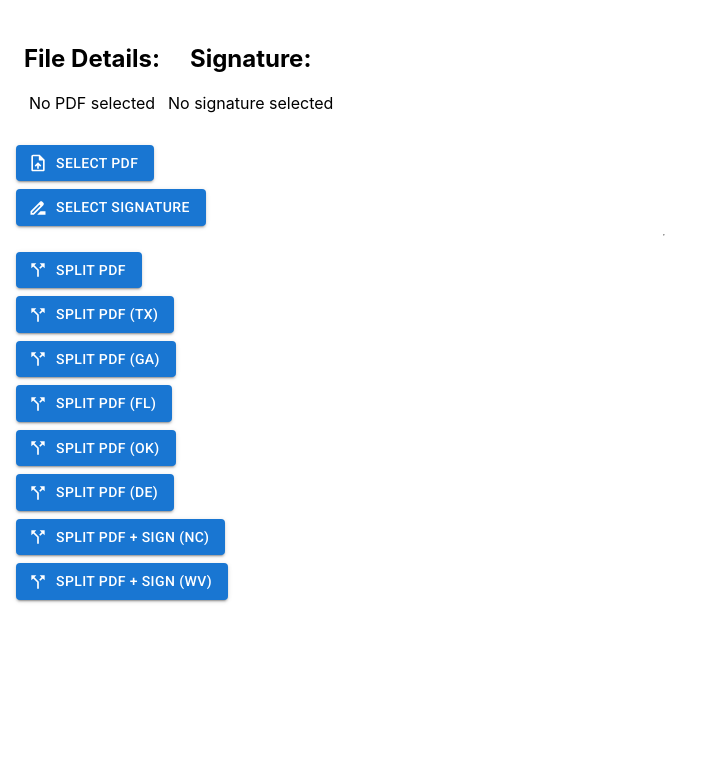
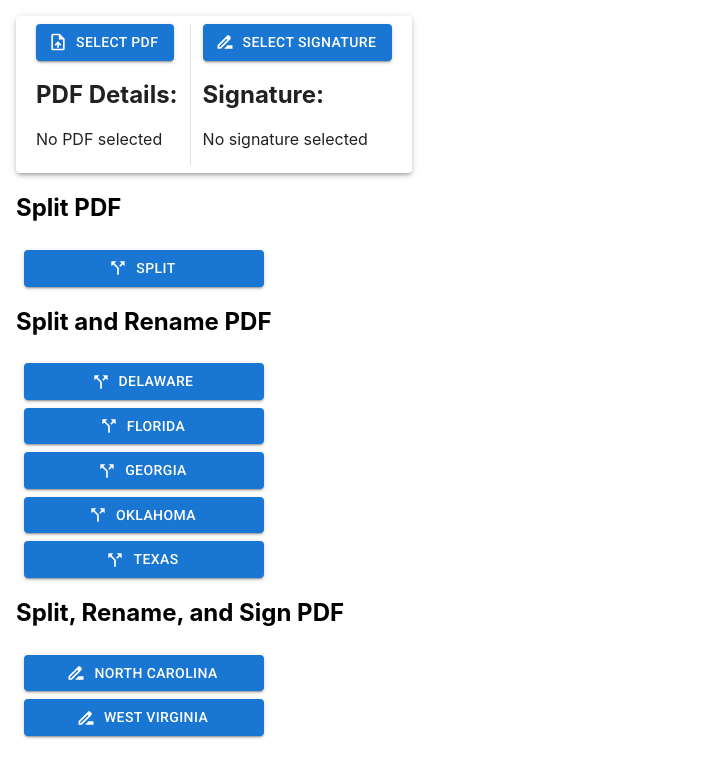
Before and after one commit to shayd3/co-ce-utility, a React (Create React App) app: page / in a window 1280 px wide. Shown: the top 778 px of the page, without its empty margins (0-714 px from the left). Built offline with nearby package versions, Linux system fonts and the light colour scheme.

Commit message:
Add stylesheet to component, fix width for buttons, add paper object around PDF Details and Signature sections

```diff
--- /dev/null
+++ b/src/components/CertificateUtilityComponent.css
@@ -0,0 +1,3 @@
+#CertificateUtility button {
+    width: 15rem;
+}
--- a/src/components/CertificateUtilityComponent.tsx
+++ b/src/components/CertificateUtilityComponent.tsx
@@ -1,6 +1,7 @@
 import React, { Component } from 'react';
+import './CertificateUtilityComponent.css';
 import { styled } from '@mui/material/styles';
-import { Grid, Button, Stack } from '@mui/material';
+import { Grid, Button, Divider, Paper } from '@mui/material';
 import { UploadFile, CallSplit, DriveFileRenameOutline } from '@mui/icons-material';
 import JSZip from 'jszip';
 import { saveAs } from 'file-saver'
@@ -202,7 +203,7 @@ class CertificateUtility extends Component<CertificateUtilityProps, CertificateU
         if (this.state.document) {
             return (
                 <div>
-                    <h2>File Details:</h2>
+                    <h2>PDF Details:</h2>
                     <p><b>Selected File:</b> {this.state.fileName}</p>
                     <p><b>Total Pages:</b> {this.state.document.getPageCount()}</p>
                     <p>
@@ -215,7 +216,7 @@ class CertificateUtility extends Component<CertificateUtilityProps, CertificateU
         } else {
             return (
                 <div>
-                    <h2>File Details:</h2>
+                    <h2>PDF Details:</h2>
                     <p>No PDF selected</p>
                 </div>
             );
@@ -256,77 +257,80 @@ class CertificateUtility extends Component<CertificateUtilityProps, CertificateU
                     alignItems="flex-start"
                     justifyContent='flex-start'
                     spacing={1}
-                    sx={{ m: 1 }}
+                    sx={{ m: 2 }}
                 >
+                    <Paper elevation={3}>
                         <Grid
                             id='CertificateUtilityDetails'
                             container
-                        spacing={1}
+                            textAlign="left"
                             sx={{ m: 1 }}
                         >
-                        <Grid item>
-                            {this.fileData()}
-                        </Grid>
-                        <Grid item>
-                            {this.signatureData()}
-                        </Grid>
+                            <Grid item sx={{ mx: 1.5 }}>
 
-                    </Grid>
-                    <Grid item xs>
                                 <label htmlFor="pdf-upload-button">
                                     <Input accept=".pdf" id="pdf-upload-button" type="file" onChange={this.onPDFFileChange} />
                                     <Button variant="contained" component="span" startIcon={<UploadFile />}>
                                         Select PDF
                                     </Button>
                                 </label>
+
+                                {this.fileData()}
                             </Grid>
-                    <Grid item xs>
+                            <Divider orientation="vertical" flexItem />
+                            <Grid item sx={{ mx: 1.5 }}>
                                 <label htmlFor="signature-upload-button">
                                     <Input accept=".png" id="signature-upload-button" type="file" onChange={this.onSignatureFileChange} />
                                     <Button variant="contained" component="span" startIcon={<DriveFileRenameOutline />}>
                                         Select Signature
                                     </Button>
                                 </label>
+                                {this.signatureData()}
                             </Grid>
-                    <hr/>
+                        </Grid>
+                    </Paper>
+                    <h2>Split PDF</h2>
                     <Grid item>
                         <Button variant="contained" startIcon={<CallSplit />} onClick={() => this.onSplitPdfClick("")}>
-                            Split PDF
+                            Split
+                        </Button>
+                    </Grid>
+                    <h2>Split and Rename PDF</h2>
+                    <Grid item>
+                        <Button fullWidth variant="contained" startIcon={<CallSplit />} onClick={() => this.onSplitPdfClick("DE")}>
+                            Delaware
+                        </Button>
+                    </Grid>
+                    <Grid item>
+                        <Button fullWidth variant="contained" startIcon={<CallSplit />} onClick={() => this.onSplitPdfClick("FL")}>
+                            Florida
+                        </Button>
+                    </Grid>
+                    <Grid item>
+                        <Button variant="contained" startIcon={<CallSplit />} onClick={() => this.onSplitPdfClick("GA")}>
+                            Georgia
+                        </Button>
+                    </Grid>
+                    <Grid item>
+                        <Button variant="contained" startIcon={<CallSplit />} onClick={() => this.onSplitPdfClick("OK")}>
+                            Oklahoma
                         </Button>
                     </Grid>
                     <Grid item>
                         <Button variant="contained" startIcon={<CallSplit />} onClick={() => this.onSplitPdfClick("TX")}>
-                            Split PDF (TX)
+                            Texas
+                        </Button>
+                    </Grid>
+
+                    <h2>Split, Rename, and Sign PDF</h2>
+                    <Grid item>
+                        <Button variant="contained" startIcon={<DriveFileRenameOutline />} onClick={() => this.onSplitPdfClick("NC")}>
+                            North Carolina
                         </Button>
                     </Grid>
                     <Grid item>
-                        <Button variant="contained" startIcon={<CallSplit />} onClick={() => this.onSplitPdfClick("GA")}>
-                            Split PDF (GA)
-                        </Button>
-                    </Grid>
-                    <Grid item>
-                        <Button variant="contained" startIcon={<CallSplit />} onClick={() => this.onSplitPdfClick("FL")}>
-                            Split PDF (FL)
-                        </Button>
-                    </Grid>
-                    <Grid item>
-                        <Button variant="contained" startIcon={<CallSplit />} onClick={() => this.onSplitPdfClick("OK")}>
-                            Split PDF (OK)
-                        </Button>
-                    </Grid>
-                    <Grid item>
-                        <Button variant="contained" startIcon={<CallSplit />} onClick={() => this.onSplitPdfClick("DE")}>
-                            Split PDF (DE)
-                        </Button>
-                    </Grid>
-                    <Grid item>
-                        <Button variant="contained" startIcon={<CallSplit />} onClick={() => this.onSplitPdfClick("NC")}>
-                            Split PDF + Sign (NC)
-                        </Button>
-                    </Grid>
-                    <Grid item>
-                        <Button variant="contained" startIcon={<CallSplit />} onClick={() => this.onSplitPdfClick("WV")}>
-                            Split PDF + Sign (WV)
+                        <Button variant="contained" startIcon={<DriveFileRenameOutline />} onClick={() => this.onSplitPdfClick("WV")}>
+                            West Virginia
                         </Button>
                     </Grid>
 
```
Lines whose indentation alone changed are shown as unchanged.
